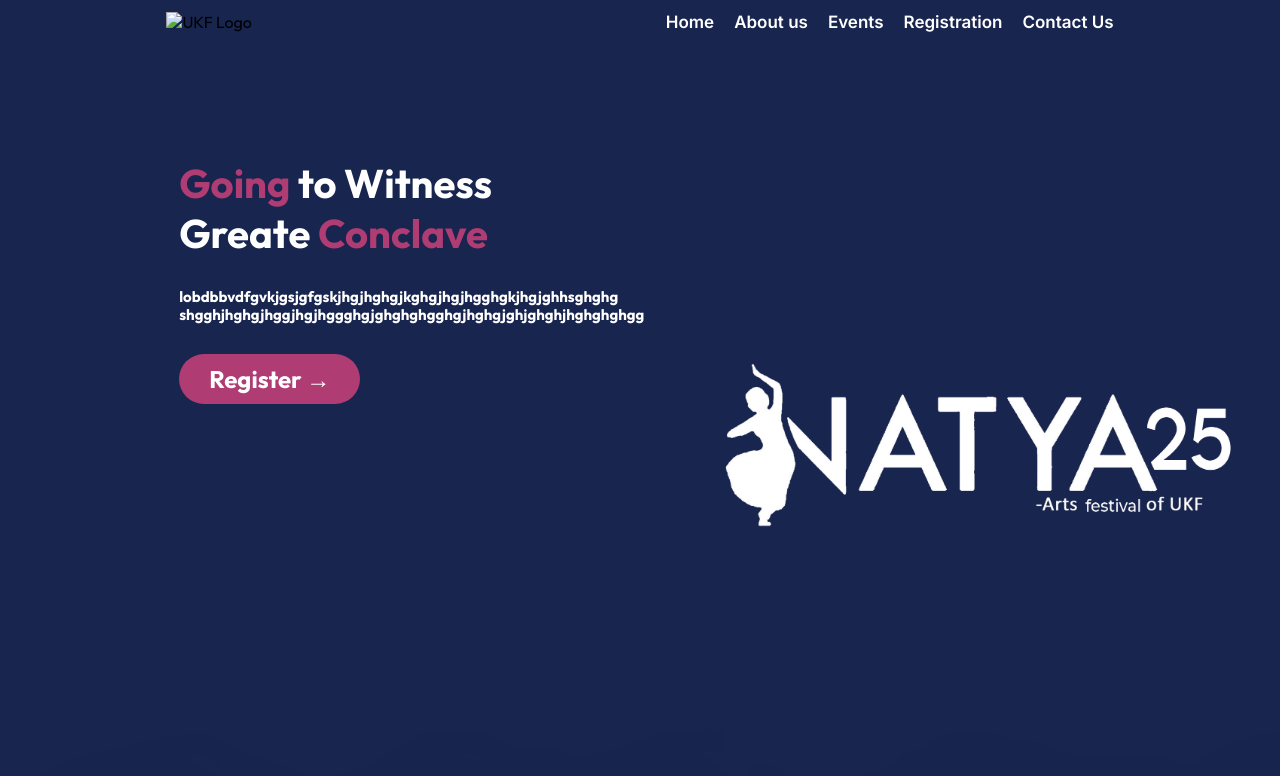
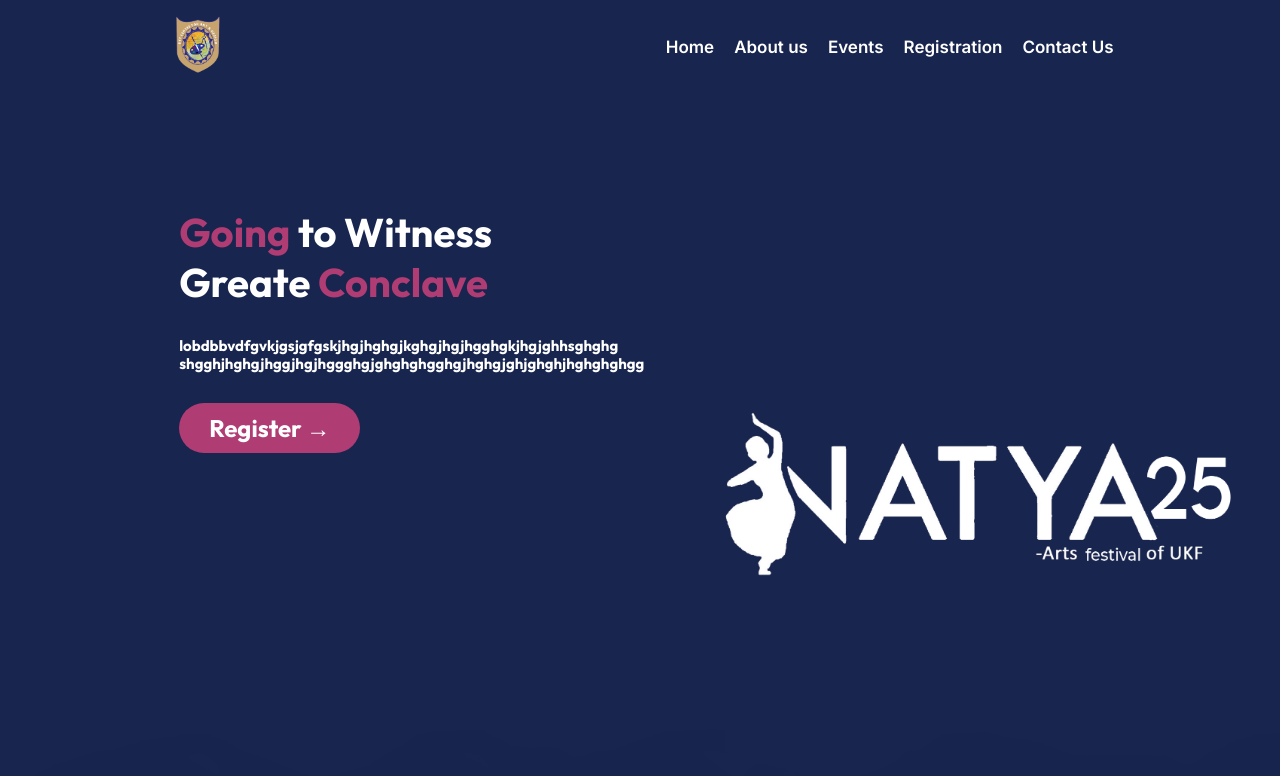
Before and after one commit to jishnu2255/conclave, a plain HTML site: page index.html in a window 1280 px wide. Shown: the top 776 px of the page. Drawn offline with Linux system fonts and the light colour scheme; a web font is replaced by a local one.

Commit message:
Update index.html

```diff
--- a/index.html
+++ b/index.html
@@ -11,7 +11,7 @@
     <header class="header">
         <nav class="nav">
             <div class="logo">
-                <img src="../assets/images/img_ukf_logo.png" alt="UKF Logo">
+                <img src="img_ukf_logo.png" alt="UKF Logo">
             </div>
             <div class="nav-links">
                 <a href="#">Home</a>
```
